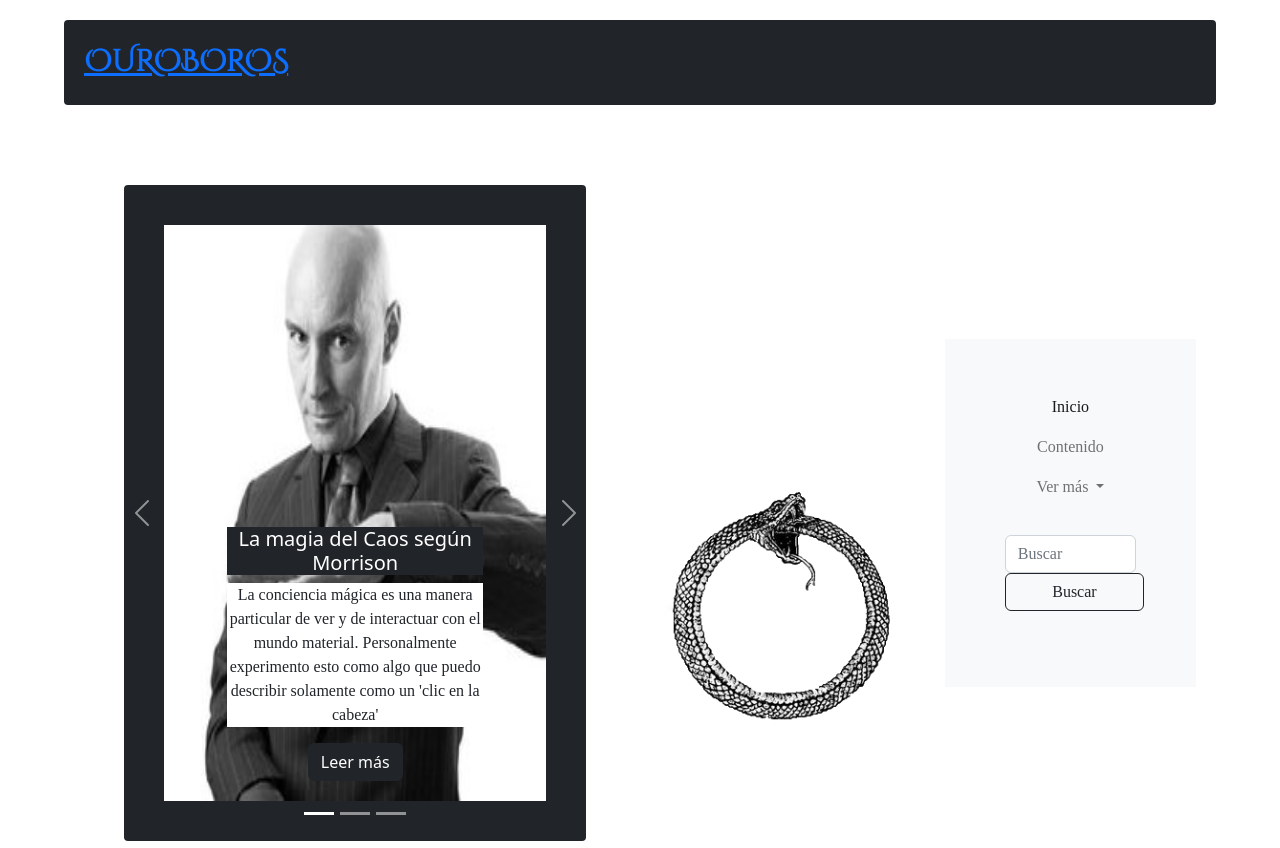
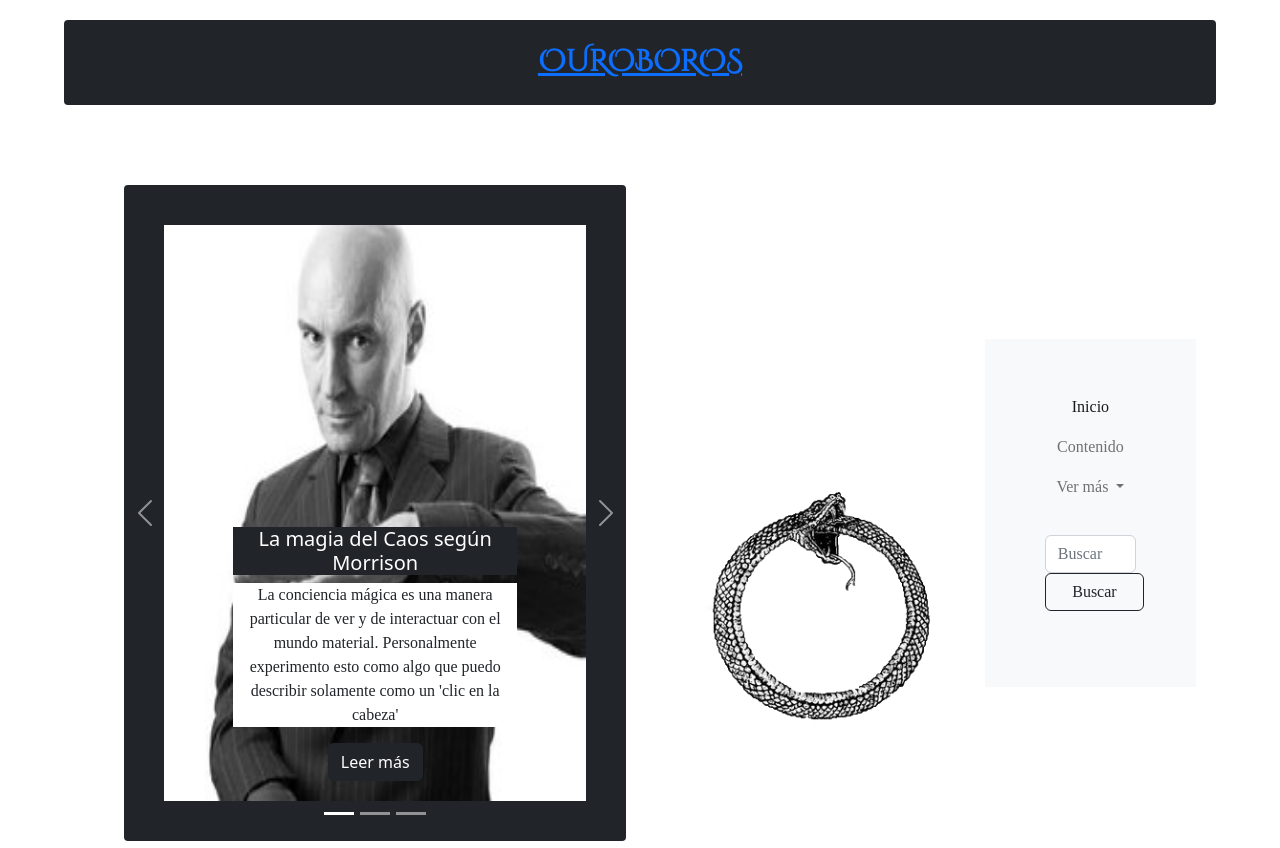
Before and after one commit to florenciaBelenPerez/proyectoOuroboros, a plain HTML site: page index.html in a window 1280 px wide. Shown: the top 848 px of the page. Drawn offline with nearby package versions, Linux system fonts and the light colour scheme; a web font is replaced by a local one.

Commit message:
cambios en el header

```diff
--- a/style/style.css
+++ b/style/style.css
@@ -46,17 +46,11 @@ border-radius: 4px;
   font-weight: bold;
   color: white;
   background-color: #212529;
-}
-.contenedor .header ul li{
-  color: black;
-}
-.contenedor .header:hover{
-  color: #482D7A;
+  text-decoration: none;
+  display: flex;
+  justify-content: center;
 }
 
-.contenedor .header:visited{
-color: #482D7A;
-}
 
 .contenedor .contenido{
   grid-area: contenido;
@@ -124,7 +118,7 @@ transform-origin: center center;
   justify-content: center;
   display: flex;
   align-items: center;
-  min-width: 100px;
+  min-width: 15px;
   font-family: 'Tai Heritage Pro', serif;
 }
 
@@ -271,7 +265,7 @@ background: radial-gradient(circle, rgba(238,174,202,1) 0%, rgba(148,187,233,1)
   align-items: center;
 }
 
-.tracking-in-expand {
+.derechos {
 	-webkit-animation: derechos 0.7s cubic-bezier(0.215, 0.610, 0.355, 1.000) both;
 	        animation: derechos 0.7s cubic-bezier(0.215, 0.610, 0.355, 1.000) both;
 }
```
